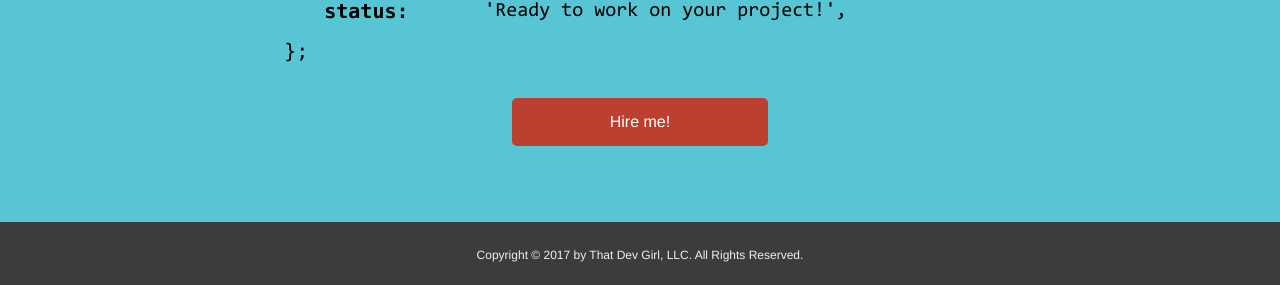
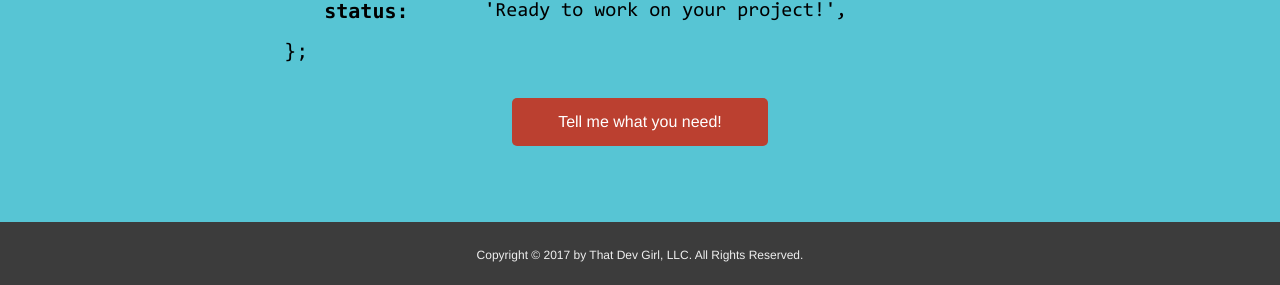
Before and after one commit to That-Dev-Girl-Archives/thatdevgirl.com, a Jekyll site: the page built from index.md, in a window 1280 px wide and 900 px high, scrolled down 5310 px. Shown: the part 612-897 px from the top of the window. Built offline with Jekyll 4.4.1, drawn with Linux system fonts in a browser that asks for light colours.

Commit message:
Updating button text in email link

```diff
--- a/_includes/block-code.html
+++ b/_includes/block-code.html
@@ -18,7 +18,7 @@
 
 		<p>};</p>
 
-		<a href="mailto:her@thatdevgirl.com" class="btn primary">Hire me!</a>
+		<a href="mailto:her@thatdevgirl.com" class="btn primary">Tell me what you need!</a>
 	</div>
 
 	<br>
```
